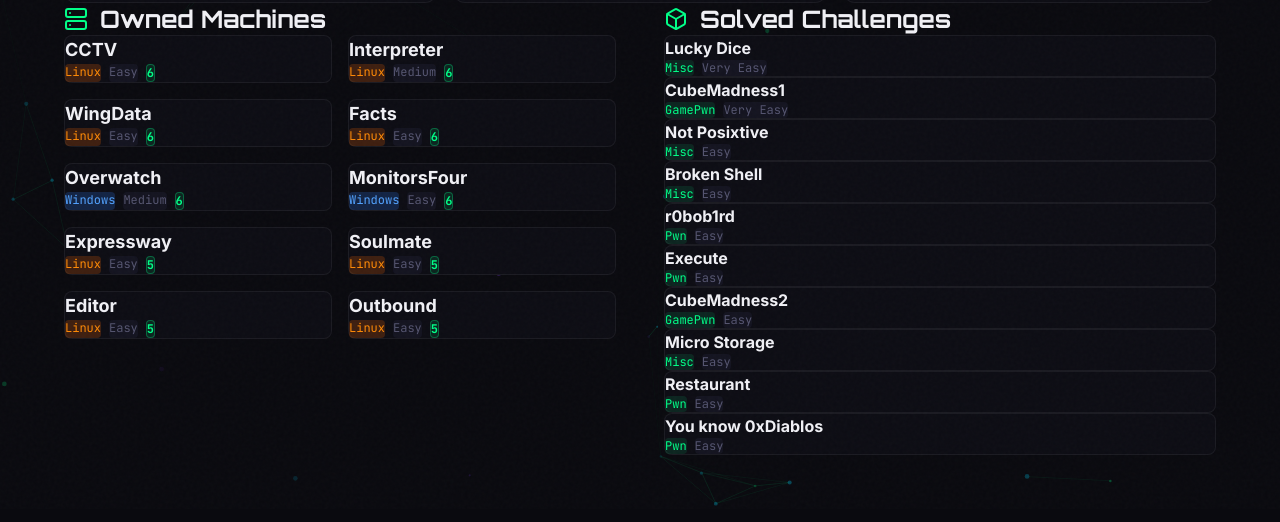
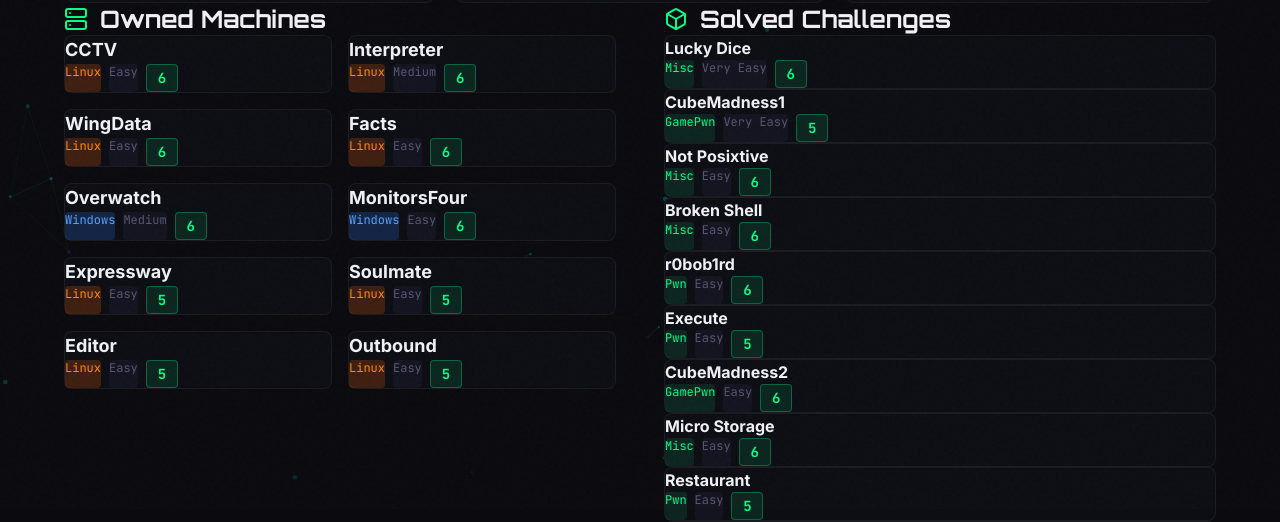
Before and after one commit to kavein0/portfolio, a Next.js app: page /hackthebox in a window 1280 px wide. Shown: the part 291-813 px from the top of the page. Built offline with nearby package versions, Linux system fonts and the light colour scheme; no server answers.

Commit message:
Enlarge semester badges and add semester indicators to challenges

```diff
--- a/src/app/hackthebox/HackTheBoxClient.tsx
+++ b/src/app/hackthebox/HackTheBoxClient.tsx
@@ -95,7 +95,7 @@ export default function HackTheBoxClient({ stats }: { stats: HackTheBoxStats })
                       {machine.difficulty}
                     </span>
                   )}
-                  <span className="text-xs font-bold font-mono text-[var(--cyber-green)] bg-[var(--cyber-green)]/10 border border-[var(--cyber-green)]/30 px-2 py-1 rounded">
+                  <span className="inline-flex items-center justify-center text-sm font-bold font-mono text-[var(--cyber-green)] bg-[var(--cyber-green)]/10 border border-[var(--cyber-green)]/30 rounded w-8 h-7">
                     {(machine.date === "2026" || machine.name === "MonitorsFour") ? "6" : "5"}
                   </span>
                 </div>
@@ -151,6 +151,9 @@ export default function HackTheBoxClient({ stats }: { stats: HackTheBoxStats })
                           {challenge.difficulty}
                         </span>
                       )}
+                      <span className="inline-flex items-center justify-center text-sm font-bold font-mono text-[var(--cyber-green)] bg-[var(--cyber-green)]/10 border border-[var(--cyber-green)]/30 rounded w-8 h-7">
+                        {["CubeMadness2", "Broken Shell", "Not Posixtive", "Lucky Dice", "Micro Storage", "r0bob1rd"].includes(challenge.name) ? "6" : "5"}
+                      </span>
                     </div>
                   </div>
                   <ExternalLink className="w-5 h-5 flex-shrink-0 text-[var(--text-muted)] group-hover:text-[var(--cyber-green)] opacity-0 group-hover:opacity-100 transition-all" />
```
